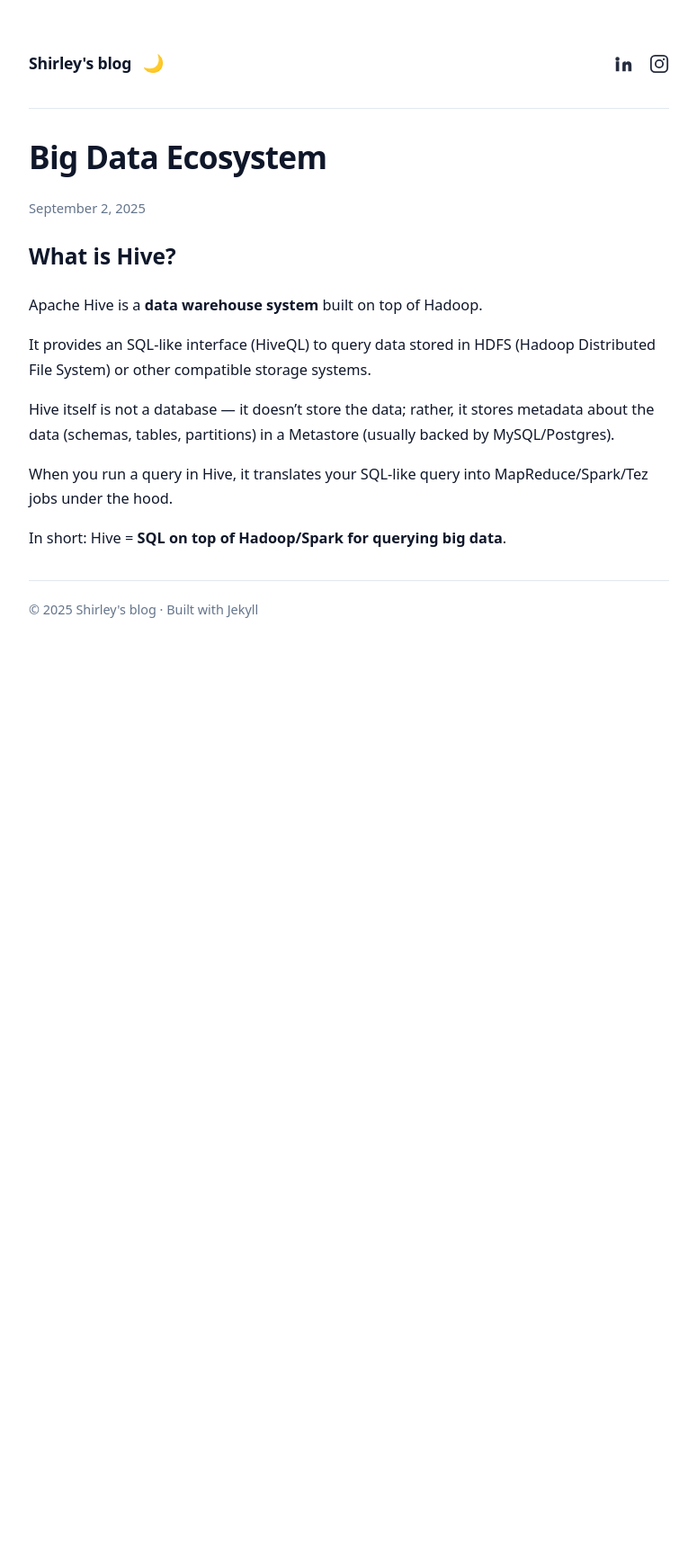
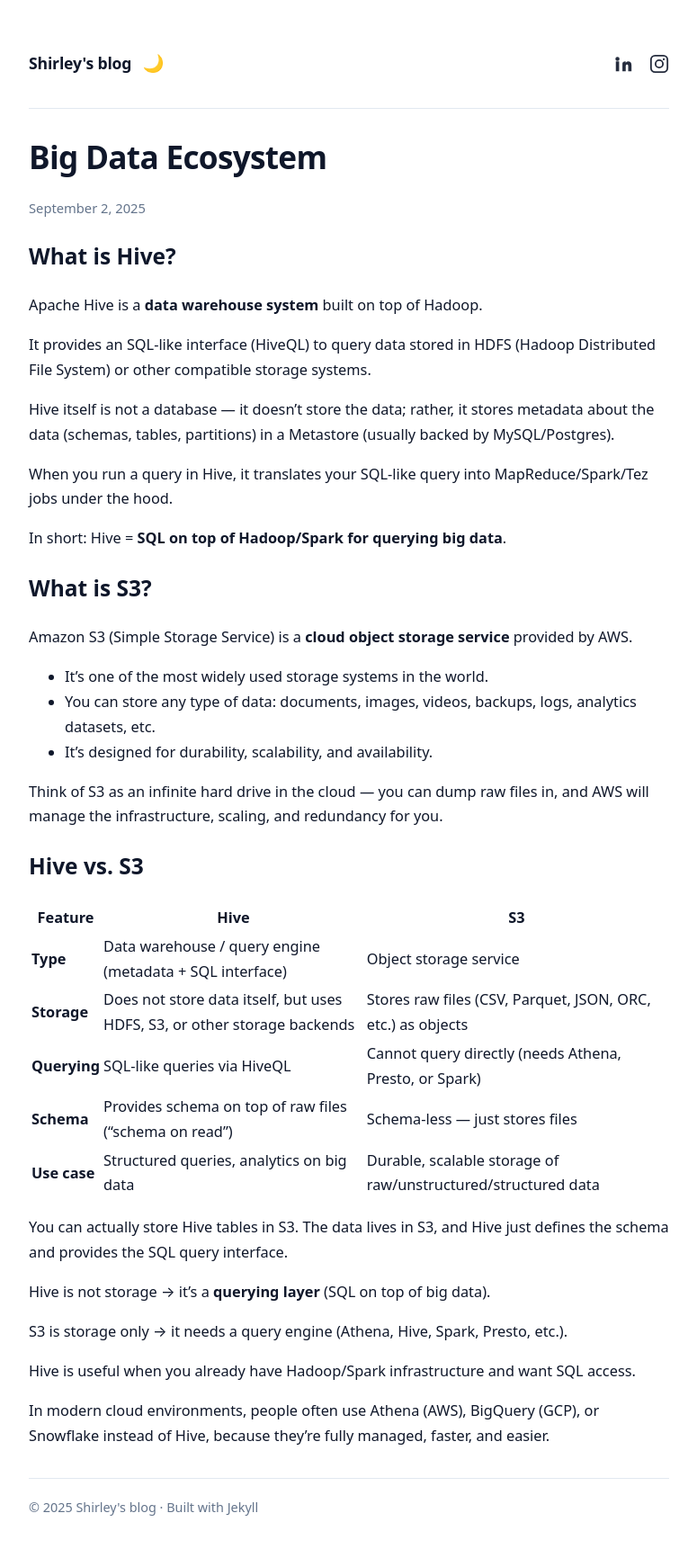
Before and after one commit to Shirleyxxy/shirleyxxy.github.io, a Jekyll site: the page built from _posts/2025-09-02-big-data-ecosystem.md, in a window 1280 px wide. Shown: the whole page at 90% size, without its empty margins (252-1027 px from the left). Built offline with Jekyll 4.4.1, drawn with Linux system fonts in a browser that asks for light colours; before the commit the page ends 900 px from its top, so only the background shows below that.

Commit message:
hive vs. s3

```diff
--- a/_posts/2025-09-02-big-data-ecosystem.md
+++ b/_posts/2025-09-02-big-data-ecosystem.md
@@ -13,3 +13,36 @@ Hive itself is not a database — it doesn’t store the data; rather, it stores
 When you run a query in Hive, it translates your SQL-like query into MapReduce/Spark/Tez jobs under the hood.
 
 In short: Hive = **SQL on top of Hadoop/Spark for querying big data**.
+
+
+## What is S3?
+
+Amazon S3 (Simple Storage Service) is a **cloud object storage service** provided by AWS.
+
+- It’s one of the most widely used storage systems in the world.
+- You can store any type of data: documents, images, videos, backups, logs, analytics datasets, etc.
+- It’s designed for durability, scalability, and availability.
+
+Think of S3 as an infinite hard drive in the cloud — you can dump raw files in, and AWS will manage the infrastructure, scaling, and redundancy for you.
+
+
+## Hive vs. S3
+
+| Feature      | **Hive**                                                                 | **S3**                                                        |
+| ------------ | ------------------------------------------------------------------------ | ------------------------------------------------------------- |
+| **Type**     | Data warehouse / query engine (metadata + SQL interface)                 | Object storage service                                        |
+| **Storage**  | Does not store data itself, but uses HDFS, S3, or other storage backends | Stores raw files (CSV, Parquet, JSON, ORC, etc.) as objects   |
+| **Querying** | SQL-like queries via HiveQL                                              | Cannot query directly (needs Athena, Presto, or Spark)        |
+| **Schema**   | Provides schema on top of raw files (“schema on read”)                   | Schema-less — just stores files                               |
+| **Use case** | Structured queries, analytics on big data                                | Durable, scalable storage of raw/unstructured/structured data |
+
+
+You can actually store Hive tables in S3. The data lives in S3, and Hive just defines the schema and provides the SQL query interface.
+
+Hive is not storage → it’s a **querying layer** (SQL on top of big data).
+
+S3 is storage only → it needs a query engine (Athena, Hive, Spark, Presto, etc.).
+
+Hive is useful when you already have Hadoop/Spark infrastructure and want SQL access.
+
+In modern cloud environments, people often use Athena (AWS), BigQuery (GCP), or Snowflake instead of Hive, because they’re fully managed, faster, and easier.
```
